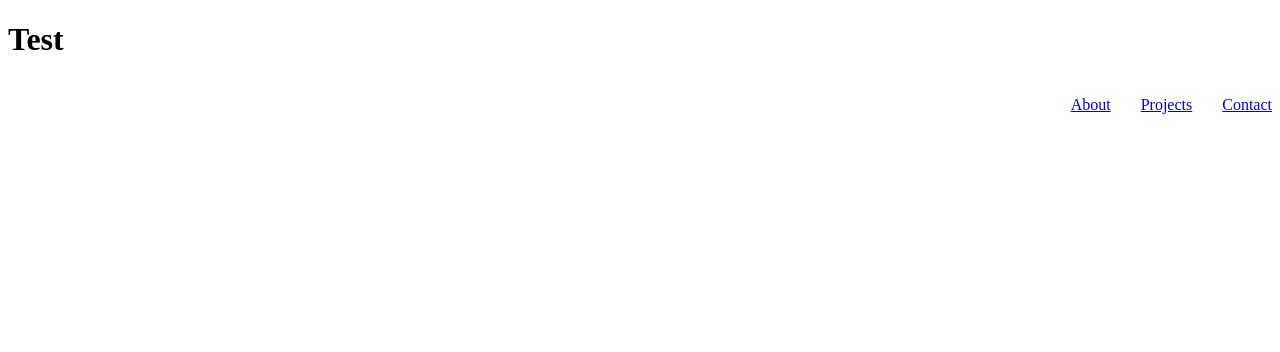
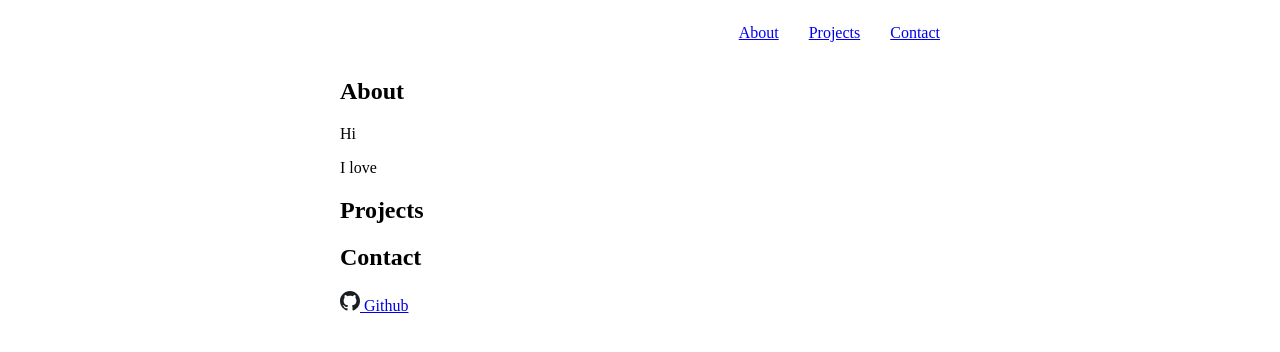
Before and after one commit to eyedecay/personal, a React (Vite) app: page / in a window 1280 px wide. Shown: the top 352 px of the page. Built offline with nearby package versions, Linux system fonts and the light colour scheme.

Commit message:
feat: contact section + sections

```diff
--- a/package.json
+++ b/package.json
@@ -10,6 +10,7 @@
     "preview": "vite preview"
   },
   "dependencies": {
+    "ogl": "^1.0.11",
     "react": "^19.2.7",
     "react-dom": "^19.2.7"
   },
--- a/src/App.tsx
+++ b/src/App.tsx
@@ -1,12 +1,27 @@
 import React from "react";
 import NavBar from "./components/Navbar"
 import "./globals.css"
+import About from "./pages/About"
+import Contact from "./pages/Contact"
 
 export default function App() {
   return (
-    <div>
-      <h1> Test </h1>
+    <div className = "globalContainer">
       <NavBar/>
+
+      <section id = "about">
+        <h1> About </h1>
+        <About/>
+      </section>
+
+      <section id = "projects">
+        <h1>Projects </h1>
+      </section>
+
+      <section id = "contact">
+        <h1>Contact </h1>
+        <Contact/>
+      </section>
     </div>
   )
 }
--- a/src/globals.css
+++ b/src/globals.css
@@ -1,3 +1,10 @@
 body {
     font-family: ui-monospace;
+    background: white;
 }
+
+.globalContainer {
+    max-width: 600px;
+    margin: 0 auto;
+    padding: 0 30px;
+}
--- a/src/pages/About.tsx
+++ b/src/pages/About.tsx
@@ -0,0 +1,15 @@
+import React from "react";
+
+export default function About() {
+    return (
+        <div>
+            <p>
+                Hi
+            </p>
+
+            <p>
+                I love
+            </p>
+        </div>
+    );
+}
--- a/src/pages/Contact.tsx
+++ b/src/pages/Contact.tsx
@@ -0,0 +1,8 @@
+import React from "react"
+import githubLogo from "../assets/github.svg"
+
+export default function Contact() {
+    return (
+        <a href = "https://github.com/eyedecay" target = "_blank" > <img src ={githubLogo} width = {20} height = {20}/> Github</a>
+    )
+}
```
Also changed, not shown: src/assets/github.svg (added), 1 other file (tests, documents, lock files or other folders).
